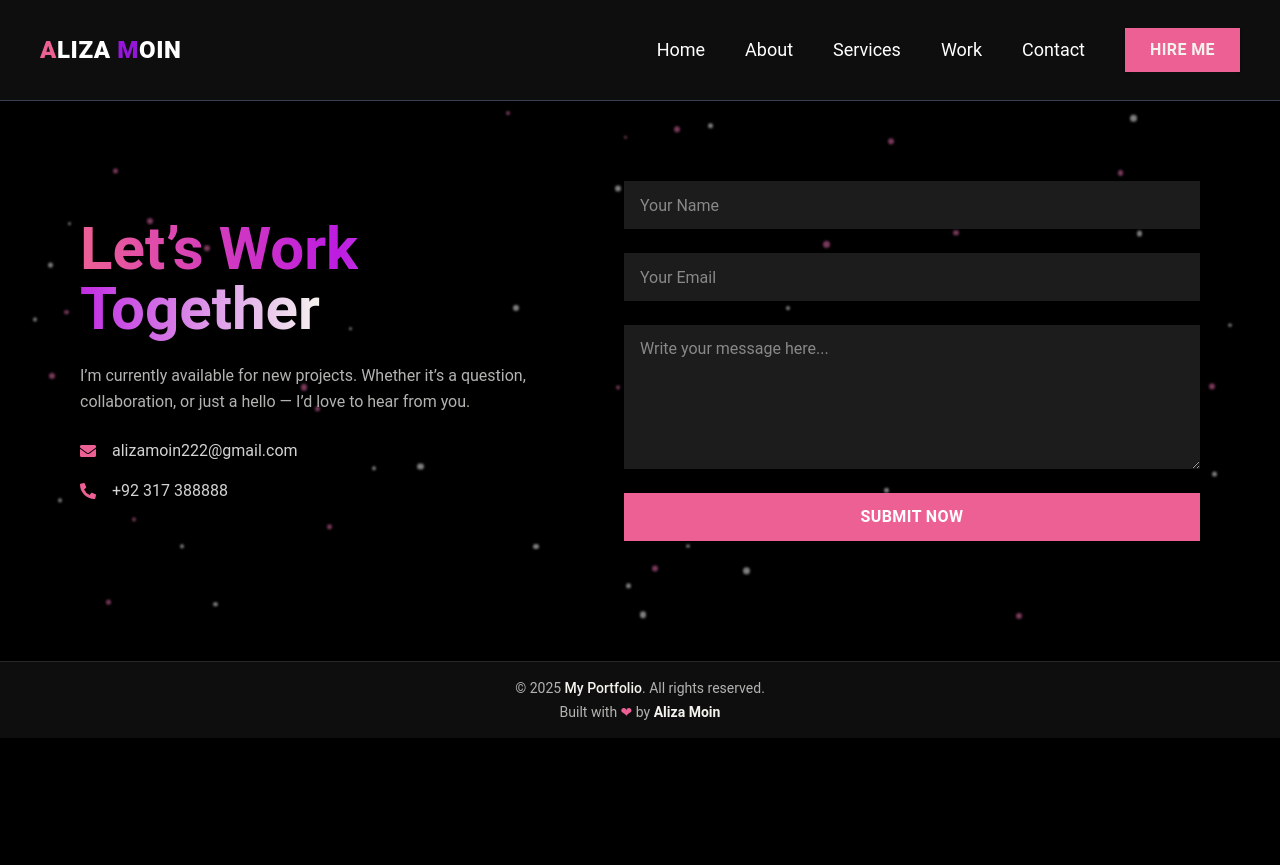
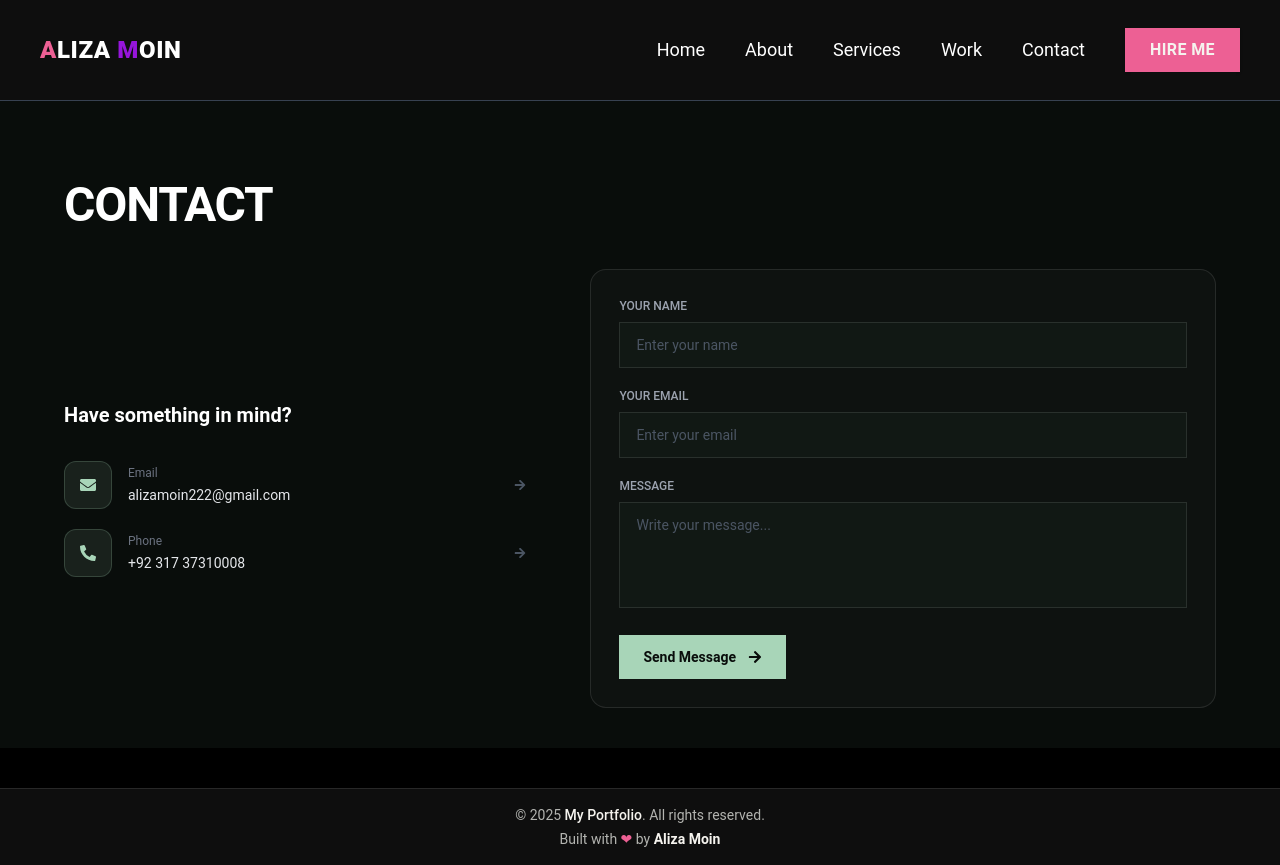
Before and after one commit to aliza-moin18/My-Portfolio, a Next.js app: page /contact in a window 1280 px wide. Before the commit the page ends 800 px from the top, so only its background shows below. Built offline with nearby package versions, Linux system fonts and the light colour scheme.

Commit message:
Update page.tsx

```diff
--- a/src/app/contact/page.tsx
+++ b/src/app/contact/page.tsx
@@ -1,118 +1,185 @@
+
 "use client";
 
-import React, { useEffect, useState } from "react";
-import { FaEnvelope, FaPhoneAlt } from "react-icons/fa";
+import { useState } from "react";
+import type { FormEvent } from "react";
 import { motion } from "framer-motion";
+import { FaEnvelope, FaPhoneAlt, FaArrowRight } from "react-icons/fa";
 
-// Generate animated dots (same logic as Services)
-const generateDots = (count = 60) =>
-  Array.from({ length: count }, (_, i) => ({
-    id: i,
-    x: Math.random() * 100,
-    y: Math.random() * 100,
-    size: Math.random() * 4 + 3, // Smaller: between 3px–7px
-    duration: Math.random() * 4 + 3,
-    delay: Math.random() * 5,
-    color: i % 2 === 0 ? "bg-white" : "bg-pink-400",
-  }));
+export default function Contact() {
+  const [name, setName] = useState("");
+  const [email, setEmail] = useState("");
+  const [message, setMessage] = useState("");
 
-const Contact = () => {
-  const [dots, setDots] = useState(generateDots());
+  const handleSubmit = (e: FormEvent<HTMLFormElement>) => {
+    e.preventDefault();
 
-  useEffect(() => {
-    setDots(generateDots());
-  }, []);
+    const subject = encodeURIComponent(`Message from ${name}`);
+    const body = encodeURIComponent(
+      `Name: ${name}\nEmail: ${email}\n\nMessage:\n${message}`
+    );
+
+    window.location.href = `mailto:alizamoin222@gmail.com?subject=${subject}&body=${body}`;
+  };
 
   return (
-    <motion.section
+    <section
       id="contact"
-      initial={{ opacity: 0 }}
-      animate={{ opacity: 1 }}
-      transition={{ duration: 1 }}
-      className="relative bg-black text-white py-20 px-4 sm:px-8 xl:px-20 overflow-hidden"
+      className="bg-[#090D0B] px-6 pt-16 pb-8 text-white md:px-12 md:pt-20 md:pb-10"
     >
-      {/* Animated Background Dots */}
-      <div className="absolute inset-0 z-0 pointer-events-none">
-        {dots.map((dot) => (
+      <div className="mx-auto max-w-6xl">
+
+        {/* Heading */}
+        <motion.div
+          initial={{ opacity: 0, y: 15 }}
+          whileInView={{ opacity: 1, y: 0 }}
+          viewport={{ once: true }}
+          transition={{ duration: 0.5 }}
+          className="mb-10"
+        >
+
+          <h2 className="text-4xl font-bold tracking-tight md:text-5xl">
+          CONTACT
+          </h2>
+        </motion.div>
+
+        {/* Contact Content */}
+        <div className="grid items-center gap-10 md:grid-cols-[0.85fr_1.15fr] md:gap-16">
+
+          {/* Contact Information */}
           <motion.div
-            key={dot.id}
-            className={`absolute rounded-full ${dot.color}`}
-            style={{
-              width: dot.size,
-              height: dot.size,
-              left: `${dot.x}%`,
-              top: `${dot.y}%`,
-              opacity: 0.5,
-              filter: "blur(1px)",
-            }}
-            animate={{
-              y: ["0%", "-120%"],
-            }}
-            transition={{
-              duration: dot.duration,
-              delay: dot.delay,
-              repeat: Infinity,
-              repeatType: "loop",
-              ease: "linear",
-            }}
-          />
-        ))}
+            initial={{ opacity: 0, x: -15 }}
+            whileInView={{ opacity: 1, x: 0 }}
+            viewport={{ once: true }}
+            transition={{ duration: 0.5 }}
+            className="space-y-8"
+          >
+            <div>
+              <h3 className="mb-3 text-xl font-semibold">
+                Have something in mind?
+              </h3>
+            </div>
+
+            <div className="space-y-5">
+
+              {/* Email */}
+              <a
+                href="mailto:alizamoin222@gmail.com"
+                className="group flex items-center gap-4"
+              >
+                <div className="flex h-12 w-12 shrink-0 items-center justify-center rounded-xl border border-[#A8D5B8]/20 bg-[#A8D5B8]/10 text-[#A8D5B8] transition duration-300 group-hover:bg-[#A8D5B8] group-hover:text-[#090D0B]">
+                  <FaEnvelope />
+                </div>
+
+                <div className="min-w-0">
+                  <p className="mb-1 text-xs text-gray-500">Email</p>
+                  <p className="break-all text-sm text-gray-200 transition group-hover:text-[#A8D5B8]">
+                    alizamoin222@gmail.com
+                  </p>
+                </div>
+
+                <FaArrowRight className="ml-auto shrink-0 text-xs text-gray-600 transition group-hover:translate-x-1 group-hover:text-[#A8D5B8]" />
+              </a>
+
+              {/* Phone */}
+              <a
+                href="tel:+923173888888"
+                className="group flex items-center gap-4"
+              >
+                <div className="flex h-12 w-12 shrink-0 items-center justify-center rounded-xl border border-[#A8D5B8]/20 bg-[#A8D5B8]/10 text-[#A8D5B8] transition duration-300 group-hover:bg-[#A8D5B8] group-hover:text-[#090D0B]">
+                  <FaPhoneAlt />
+                </div>
+
+                <div>
+                  <p className="mb-1 text-xs text-gray-500">Phone</p>
+                  <p className="text-sm text-gray-200 transition group-hover:text-[#A8D5B8]">
+                    +92 317 37310008
+                  </p>
+                </div>
+
+                <FaArrowRight className="ml-auto shrink-0 text-xs text-gray-600 transition group-hover:translate-x-1 group-hover:text-[#A8D5B8]" />
+              </a>
+
+            </div>
+          </motion.div>
+
+          {/* Contact Form */}
+          <motion.form
+            onSubmit={handleSubmit}
+            initial={{ opacity: 0, y: 15 }}
+            whileInView={{ opacity: 1, y: 0 }}
+            viewport={{ once: true }}
+            transition={{ duration: 0.5, delay: 0.1 }}
+            className="space-y-5 rounded-2xl border border-white/10 bg-white/[0.025] p-5 sm:p-7"
+          >
+            <div>
+              <label
+                htmlFor="contact-name"
+                className="mb-2 block text-xs font-medium text-gray-400"
+              >
+                YOUR NAME
+              </label>
+
+              <input
+                id="contact-name"
+                type="text"
+                placeholder="Enter your name"
+                required
+                value={name}
+                onChange={(e) => setName(e.target.value)}
+                className="w-full rounded-lg border border-white/10 bg-[#111814] px-4 py-3 text-sm text-white outline-none transition placeholder:text-gray-600 focus:border-[#A8D5B8]"
+              />
+            </div>
+
+            <div>
+              <label
+                htmlFor="contact-email"
+                className="mb-2 block text-xs font-medium text-gray-400"
+              >
+                YOUR EMAIL
+              </label>
+
+              <input
+                id="contact-email"
+                type="email"
+                placeholder="Enter your email"
+                required
+                value={email}
+                onChange={(e) => setEmail(e.target.value)}
+                className="w-full rounded-lg border border-white/10 bg-[#111814] px-4 py-3 text-sm text-white outline-none transition placeholder:text-gray-600 focus:border-[#A8D5B8]"
+              />
+            </div>
+
+            <div>
+              <label
+                htmlFor="contact-message"
+                className="mb-2 block text-xs font-medium text-gray-400"
+              >
+                MESSAGE
+              </label>
+
+              <textarea
+                id="contact-message"
+                placeholder="Write your message..."
+                rows={4}
+                required
+                value={message}
+                onChange={(e) => setMessage(e.target.value)}
+                className="w-full resize-none rounded-lg border border-white/10 bg-[#111814] px-4 py-3 text-sm text-white outline-none transition placeholder:text-gray-600 focus:border-[#A8D5B8]"
+              />
+            </div>
+
+            <button
+              type="submit"
+              className="group flex items-center justify-center gap-3 rounded-lg bg-[#A8D5B8] px-6 py-3 text-sm font-semibold text-[#090D0B] transition hover:bg-[#c2e5ce]"
+            >
+              Send Message
+              <FaArrowRight className="transition-transform group-hover:translate-x-1" />
+            </button>
+          </motion.form>
+
+        </div>
       </div>
-
-      {/* Main Content */}
-      <div className="relative z-10 container mx-auto max-w-screen-xl flex flex-col xl:flex-row gap-16 items-start xl:items-center justify-between">
-        {/* Left */}
-        <div className="max-w-xl flex flex-col gap-6 text-center xl:text-left w-full xl:w-1/2">
-          <h2 className="text-4xl xl:text-6xl font-bold leading-tight">
-            <span className="bg-gradient-to-r from-[#ed6094] via-[#bd1ce1] to-[#f5f3ee] text-transparent bg-clip-text">
-              Let’s Work Together
-            </span>
-          </h2>
-          <p className="text-[#b3b4b0] leading-relaxed">
-            I’m currently available for new projects. Whether it’s a question, collaboration, or just a hello — I’d love to hear from you.
-          </p>
-          <div className="flex flex-col gap-4 text-[#d3d3d3] text-base">
-            <div className="flex items-center gap-4 justify-center xl:justify-start">
-              <FaEnvelope className="text-[#ed6094]" />
-              <span>alizamoin222@gmail.com</span>
-            </div>
-            <div className="flex items-center gap-4 justify-center xl:justify-start">
-              <FaPhoneAlt className="text-[#ed6094]" />
-              <span>+92 317 388888</span>
-            </div>
-          </div>
-        </div>
-
-        {/* Right Form */}
-        <form className="w-full max-w-xl flex flex-col gap-6">
-          <input
-            type="text"
-            name="name"
-            placeholder="Your Name"
-            className="w-full h-12 px-4 rounded-lg bg-[#1c1c1c] text-[#d3d3d3] placeholder-[#888] focus:outline-none focus:ring-2 focus:ring-[#ed6094] transition-all"
-          />
-          <input
-            type="email"
-            name="email"
-            placeholder="Your Email"
-            className="w-full h-12 px-4 rounded-lg bg-[#1c1c1c] text-[#d3d3d3] placeholder-[#888] focus:outline-none focus:ring-2 focus:ring-[#ed6094] transition-all"
-          />
-          <textarea
-            name="message"
-            placeholder="Write your message here..."
-            rows={5}
-            className="w-full px-4 py-3 rounded-lg bg-[#1c1c1c] text-[#d3d3d3] placeholder-[#888] focus:outline-none focus:ring-2 focus:ring-[#ed6094] transition-all"
-          />
-          <button
-            type="submit"
-            className="w-full sm:w-auto px-6 py-3 bg-[#ed6094] text-white rounded-lg font-semibold hover:bg-[#282828] hover:text-[#ed6094] transition-all duration-300 uppercase tracking-wide"
-          >
-            Submit Now
-          </button>
-        </form>
-      </div>
-    </motion.section>
+    </section>
   );
-};
-
-export default Contact;
+}
```
